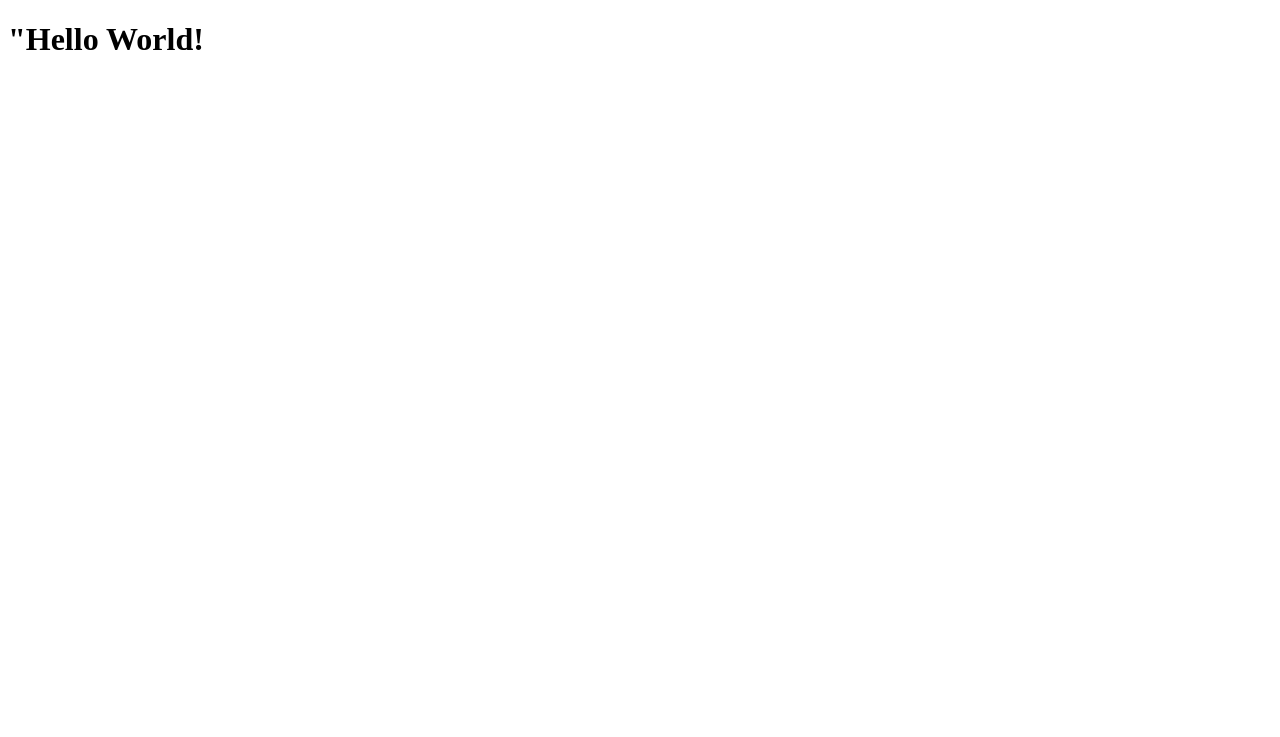
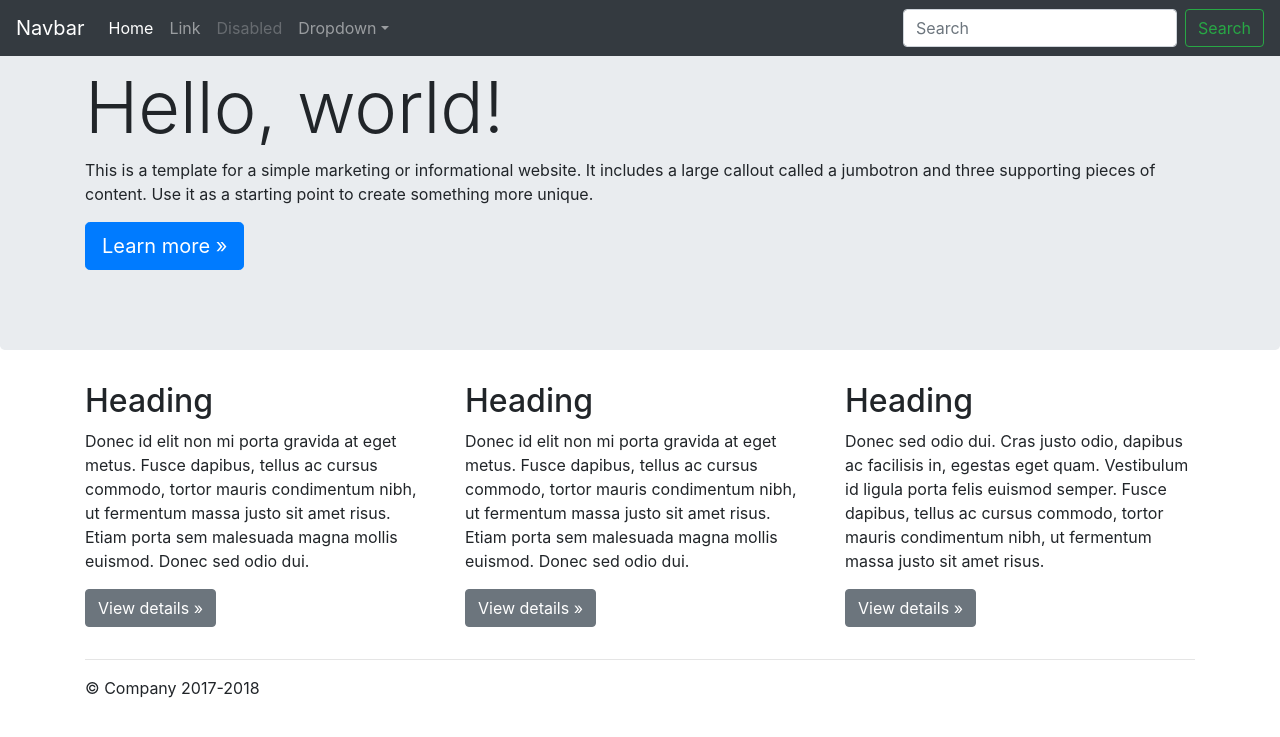
Before and after one commit to vikastri2017/test, a Flask app: page / in a window 1280 px wide. Before the commit the part shown is almost empty. Shown: the top 737 px of the page. Run offline with Flask 2, Linux system fonts and the light colour scheme; some libraries are stand-ins or nearby versions.

Commit message:
Update testpageHW.html
Bootstrap code added

```diff
--- a/templates/testpageHW.html
+++ b/templates/testpageHW.html
@@ -1,11 +1,126 @@
-<!DOCTYPE html>
+<!doctype html>
+<html lang="en">
+<head>
+    <meta charset="utf-8">
+    <meta name="viewport" content="width=device-width, initial-scale=1, shrink-to-fit=no">
+    <meta name="description" content="">
+    <meta name="author" content="">
+    <link rel="stylesheet" href="https://stackpath.bootstrapcdn.com/bootstrap/4.1.3/css/bootstrap.min.css"
+          integrity="sha384-MCw98/SFnGE8fJT3GXwEOngsV7Zt27NXFoaoApmYm81iuXoPkFOJwJ8ERdknLPMO" crossorigin="anonymous">
+    <script src="https://stackpath.bootstrapcdn.com/bootstrap/4.1.3/js/bootstrap.min.js"
+            integrity="sha384-ChfqqxuZUCnJSK3+MXmPNIyE6ZbWh2IMqE241rYiqJxyMiZ6OW/JmZQ5stwEULTy"
+            crossorigin="anonymous"></script>
+    <script src="https://code.jquery.com/jquery-3.3.1.slim.min.js"
+            integrity="sha384-q8i/X+965DzO0rT7abK41JStQIAqVgRVzpbzo5smXKp4YfRvH+8abtTE1Pi6jizo"
+            crossorigin="anonymous"></script>
+    <script src="https://cdnjs.cloudflare.com/ajax/libs/popper.js/1.14.3/umd/popper.min.js"
+            integrity="sha384-ZMP7rVo3mIykV+2+9J3UJ46jBk0WLaUAdn689aCwoqbBJiSnjAK/l8WvCWPIPm49"
+            crossorigin="anonymous"></script>
+    <link rel="icon" href="../../../../favicon.ico">
 
-<html lang="en" xmlns="http://www.w3.org/1999/xhtml">
-<head>
-    <meta charset="utf-8" />
-    <title></title>
+    <title>Jumbotron Template for Bootstrap</title>
+
+    <!-- Bootstrap core CSS -->
+    <link href="../../dist/css/bootstrap.min.css" rel="stylesheet">
+
+    <!-- Custom styles for this template -->
+    <link href="jumbotron.css" rel="stylesheet">
 </head>
+
 <body>
- <h1>"Hello World!</h1>
+
+<nav class="navbar navbar-expand-md navbar-dark fixed-top bg-dark">
+    <a class="navbar-brand" href="#">Navbar</a>
+    <button class="navbar-toggler" type="button" data-toggle="collapse" data-target="#navbarsExampleDefault"
+            aria-controls="navbarsExampleDefault" aria-expanded="false" aria-label="Toggle navigation">
+        <span class="navbar-toggler-icon"></span>
+    </button>
+
+    <div class="collapse navbar-collapse" id="navbarsExampleDefault">
+        <ul class="navbar-nav mr-auto">
+            <li class="nav-item active">
+                <a class="nav-link" href="#">Home <span class="sr-only">(current)</span></a>
+            </li>
+            <li class="nav-item">
+                <a class="nav-link" href="#">Link</a>
+            </li>
+            <li class="nav-item">
+                <a class="nav-link disabled" href="#">Disabled</a>
+            </li>
+            <li class="nav-item dropdown">
+                <a class="nav-link dropdown-toggle" href="http://example.com" id="dropdown01" data-toggle="dropdown"
+                   aria-haspopup="true" aria-expanded="false">Dropdown</a>
+                <div class="dropdown-menu" aria-labelledby="dropdown01">
+                    <a class="dropdown-item" href="#">Action</a>
+                    <a class="dropdown-item" href="#">Another action</a>
+                    <a class="dropdown-item" href="#">Something else here</a>
+                </div>
+            </li>
+        </ul>
+        <form class="form-inline my-2 my-lg-0">
+            <input class="form-control mr-sm-2" type="text" placeholder="Search" aria-label="Search">
+            <button class="btn btn-outline-success my-2 my-sm-0" type="submit">Search</button>
+        </form>
+    </div>
+</nav>
+
+<main role="main">
+
+    <!-- Main jumbotron for a primary marketing message or call to action -->
+    <div class="jumbotron">
+        <div class="container">
+            <h1 class="display-3">Hello, world!</h1>
+            <p>This is a template for a simple marketing or informational website. It includes a large callout called a
+                jumbotron and three supporting pieces of content. Use it as a starting point to create something more
+                unique.</p>
+            <p><a class="btn btn-primary btn-lg" href="#" role="button">Learn more &raquo;</a></p>
+        </div>
+    </div>
+
+    <div class="container">
+        <!-- Example row of columns -->
+        <div class="row">
+            <div class="col-md-4">
+                <h2>Heading</h2>
+                <p>Donec id elit non mi porta gravida at eget metus. Fusce dapibus, tellus ac cursus commodo, tortor
+                    mauris condimentum nibh, ut fermentum massa justo sit amet risus. Etiam porta sem malesuada magna
+                    mollis euismod. Donec sed odio dui. </p>
+                <p><a class="btn btn-secondary" href="#" role="button">View details &raquo;</a></p>
+            </div>
+            <div class="col-md-4">
+                <h2>Heading</h2>
+                <p>Donec id elit non mi porta gravida at eget metus. Fusce dapibus, tellus ac cursus commodo, tortor
+                    mauris condimentum nibh, ut fermentum massa justo sit amet risus. Etiam porta sem malesuada magna
+                    mollis euismod. Donec sed odio dui. </p>
+                <p><a class="btn btn-secondary" href="#" role="button">View details &raquo;</a></p>
+            </div>
+            <div class="col-md-4">
+                <h2>Heading</h2>
+                <p>Donec sed odio dui. Cras justo odio, dapibus ac facilisis in, egestas eget quam. Vestibulum id ligula
+                    porta felis euismod semper. Fusce dapibus, tellus ac cursus commodo, tortor mauris condimentum nibh,
+                    ut fermentum massa justo sit amet risus.</p>
+                <p><a class="btn btn-secondary" href="#" role="button">View details &raquo;</a></p>
+            </div>
+        </div>
+
+        <hr>
+
+    </div> <!-- /container -->
+
+</main>
+
+<footer class="container">
+    <p>&copy; Company 2017-2018</p>
+</footer>
+
+<!-- Bootstrap core JavaScript
+================================================== -->
+<!-- Placed at the end of the document so the pages load faster -->
+<script src="https://code.jquery.com/jquery-3.3.1.slim.min.js"
+        integrity="sha384-q8i/X+965DzO0rT7abK41JStQIAqVgRVzpbzo5smXKp4YfRvH+8abtTE1Pi6jizo"
+        crossorigin="anonymous"></script>
+<script>window.jQuery || document.write('<script src="../../assets/js/vendor/jquery-slim.min.js"><\/script>')</script>
+<script src="../../assets/js/vendor/popper.min.js"></script>
+<script src="../../dist/js/bootstrap.min.js"></script>
 </body>
 </html>
```
